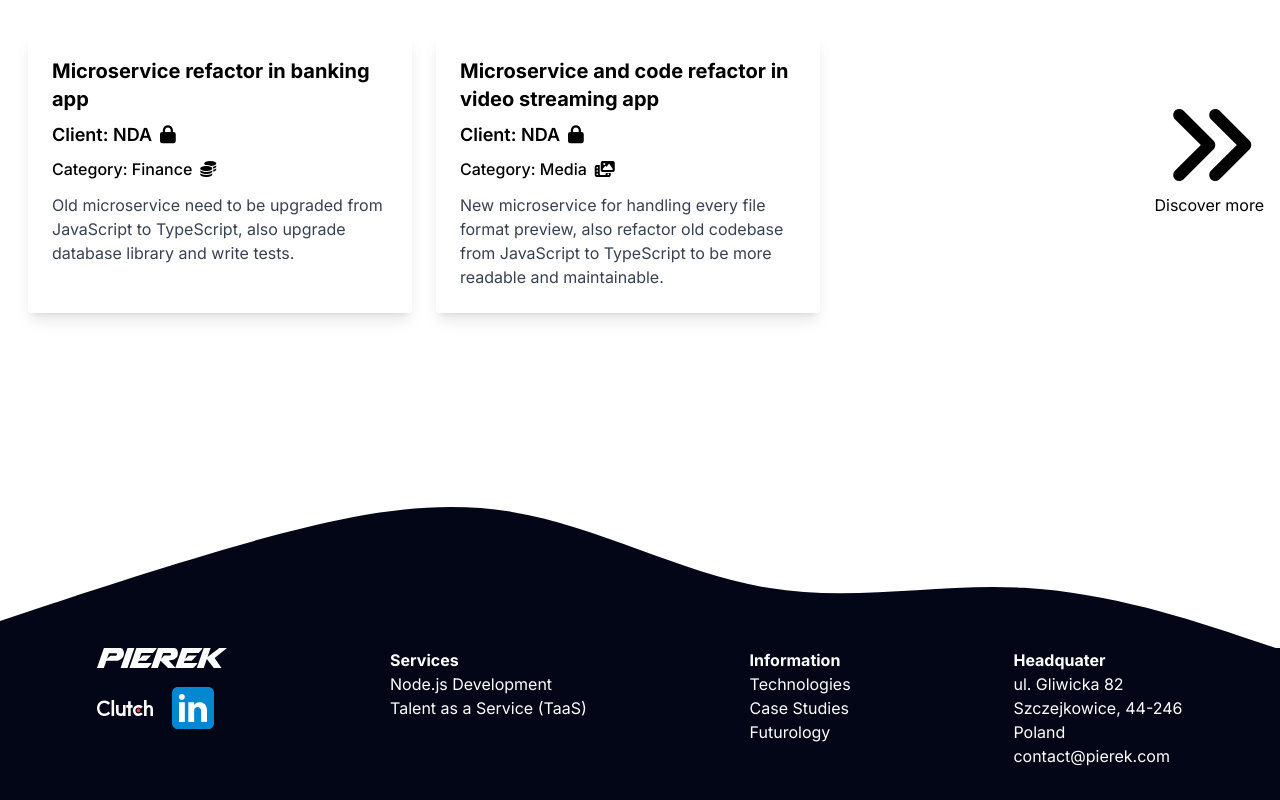
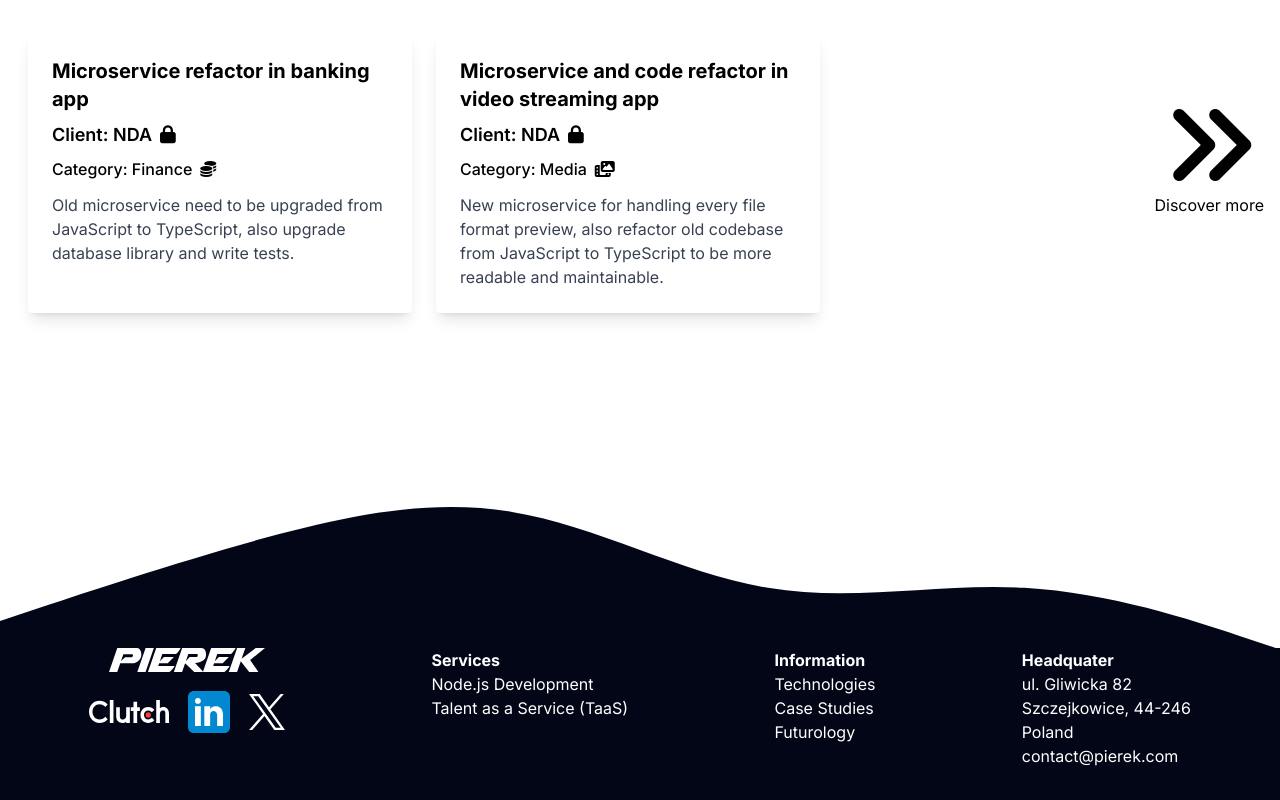
Before and after one commit to Pierek-Software/pierek-frontend, a Next.js app: page / in a window 1280 px wide. Shown: the part 3561-4361 px from the top of the page. Built offline with nearby package versions, Linux system fonts and the light colour scheme.

Commit message:
added twitter icon to footer

```diff
--- a/components/templates/Footer.tsx
+++ b/components/templates/Footer.tsx
@@ -29,13 +29,13 @@ function Footer({ wave = true }: FooterProps) {
         "
         >
           <div className="">
-            <Logo className="mt-3 md:mt-0 h-5 w-auto mx-auto" />
+            <Logo className="mt-3 md:mt-0 h-6 w-auto mx-auto" />
             <section className="mt-3 flex justify-center md:justify-start self-center items-center">
               <a
                 target="_blank"
                 rel="nofollow"
                 href="https://clutch.co/profile/pierek#highlights"
-                className="w-10 md:w-14"
+                className="w-16 md:w-20"
               >
                 <img alt="Linked.in Icon" src="/icons/clutchco.svg" />
               </a>
@@ -47,6 +47,15 @@ function Footer({ wave = true }: FooterProps) {
                 className="ml-5 md:ml-3 w-10 md:w-14"
               >
                 <img alt="Clutch.co Icon" src="/icons/linkedin.svg" />
+              </a>
+
+              <a
+                target="_blank"
+                rel="nofollow"
+                href="https://twitter.com/Pierek_com"
+                className="ml-5 md:ml-3 w-7 md:w-9"
+              >
+                <img alt="Twitterp Icon" src="/icons/twitter.svg" />
               </a>
             </section>
           </div>
```
Also changed, not shown: public/icons/twitter.svg (added).
